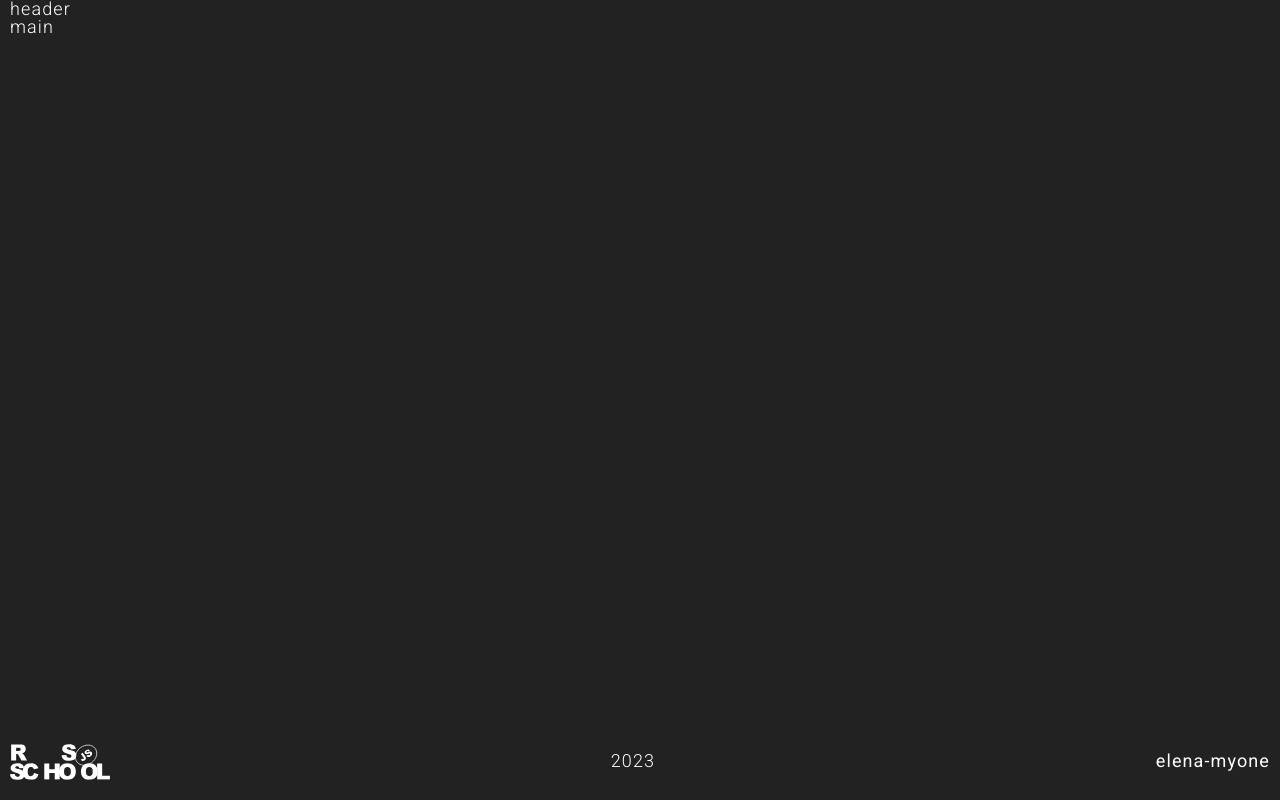
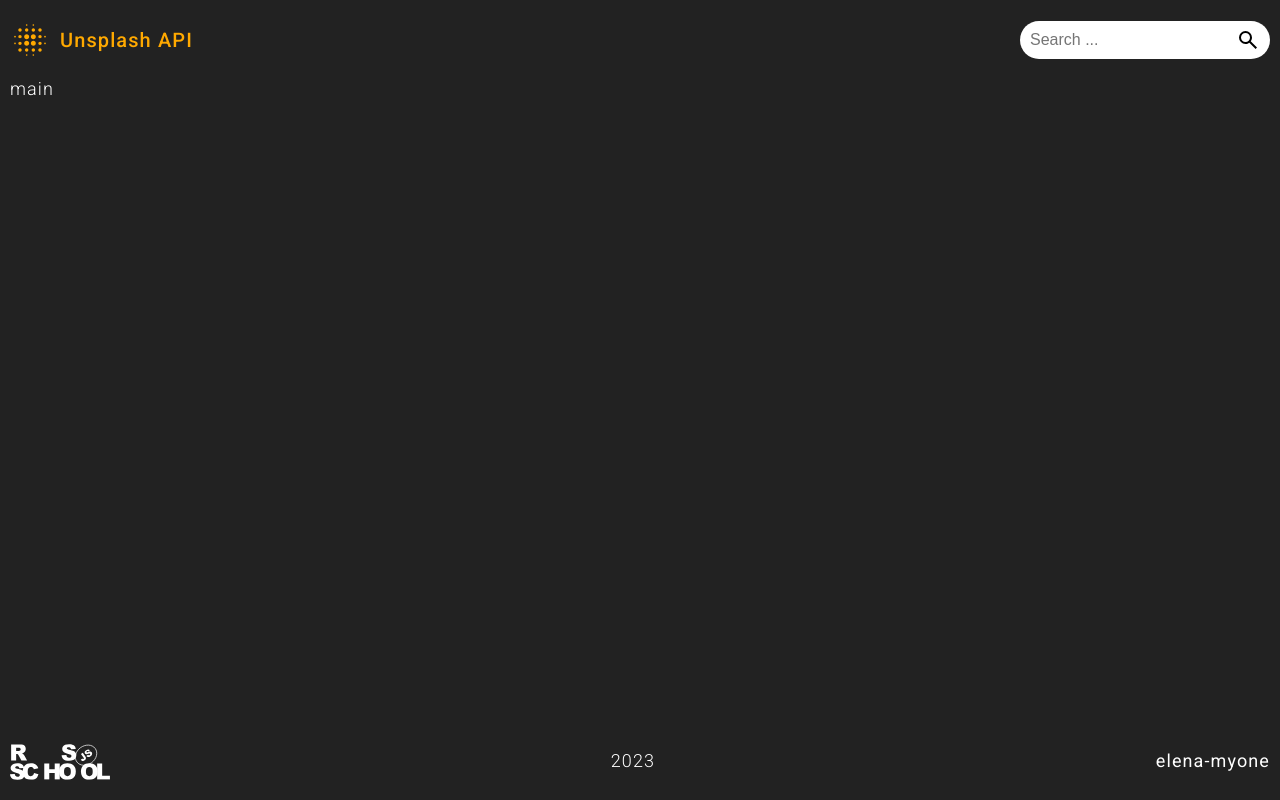
Before and after one commit to Elena-MyOne/sudoku, a plain HTML site: page image-galery/index.html in a window 1280 px wide. Drawn offline with Linux system fonts and the light colour scheme.

Commit message:
feat: add header

```diff
--- a/image-galery/css/footer.css
+++ b/image-galery/css/footer.css
@@ -8,7 +8,7 @@
 .logo {
   width: 100px;
   cursor: pointer;
-  transition: all 0.3s ease 0s;
+  transition: var(--transition);
   &:hover {
     opacity: 0.7;
   }
@@ -19,10 +19,10 @@
 }
 
 .github a {
-  color: #fff;
+  color: var(--main-font-color);
   cursor: pointer;
   font-weight: 400;
-  transition: all 0.3s ease 0s;
+  transition: var(--transition);
   &:hover {
     opacity: 0.7;
   }
--- /dev/null
+++ b/image-galery/css/header.css
@@ -0,0 +1,47 @@
+.header {
+  display: flex;
+  justify-content: space-between;
+  align-items: center;
+  padding: 20px 0px;
+}
+
+.header-logo {
+  display: flex;
+  justify-content: space-between;
+  align-items: center;
+  gap: 10px;
+}
+
+.logo-text {
+  font-weight: 500;
+  font-size: 20px;
+  color: var(--main-hover-color);
+}
+
+.search {
+  position: relative;
+  width: 250px;
+}
+
+.search input {
+  display: block;
+  width: 100%;
+  padding: 10px;
+  border-radius: 20px;
+  font-size: 16px;
+  transition: var(--transition);
+  &:focus {
+    outline: 1px solid var(--main-hover-color);
+  }
+}
+
+.search-icon {
+  position: absolute;
+  right: 10px;
+  top: 7px;
+  cursor: pointer;
+  transition: var(--transition);
+  &:hover {
+    opacity: 0.7;
+  }
+}
--- /dev/null
+++ b/image-galery/css/variables.css
@@ -0,0 +1,6 @@
+:root {
+  --main-bg-color: #222;
+  --main-font-color: #fff;
+  --main-hover-color: #ffa900;
+  --transition: all 0.3s ease 0s;
+}
--- a/image-galery/index.html
+++ b/image-galery/index.html
@@ -8,7 +8,20 @@
   </head>
   <body>
     <div class="wrapper">
-      <header class="header">header</header>
+      <header class="header">
+        <div class="header-logo">
+          <div class="logo-api">
+            <img src="./assets/images/logo.svg" alt="logo" />
+          </div>
+          <div class="logo-text">Unsplash API</div>
+        </div>
+        <div class="search">
+          <input type="text" placeholder="Search ..." />
+          <div class="search-icon">
+            <img src="./assets/images/search.svg" alt="search button" />
+          </div>
+        </div>
+      </header>
       <main class="main">main</main>
       <footer class="footer">
         <div class="logo" href="https://rs.school/js-stage0/" target="_blank">
--- a/image-galery/style.css
+++ b/image-galery/style.css
@@ -1,10 +1,12 @@
 @import url(https://fonts.googleapis.com/css?family=Roboto:100,300,regular,italic,500,700,900);
 
 @import './css/reset.css';
+@import './css/variables.css';
+@import './css/header.css';
 @import './css/footer.css';
 
 .wrapper {
-  background-color: #222;
+  background-color: var(--main-bg-color);
   font-weight: 300;
   font-size: 18px;
 }
```
Also changed, not shown: image-galery/assets/images/logo.svg (added), image-galery/assets/images/search.svg (added).
